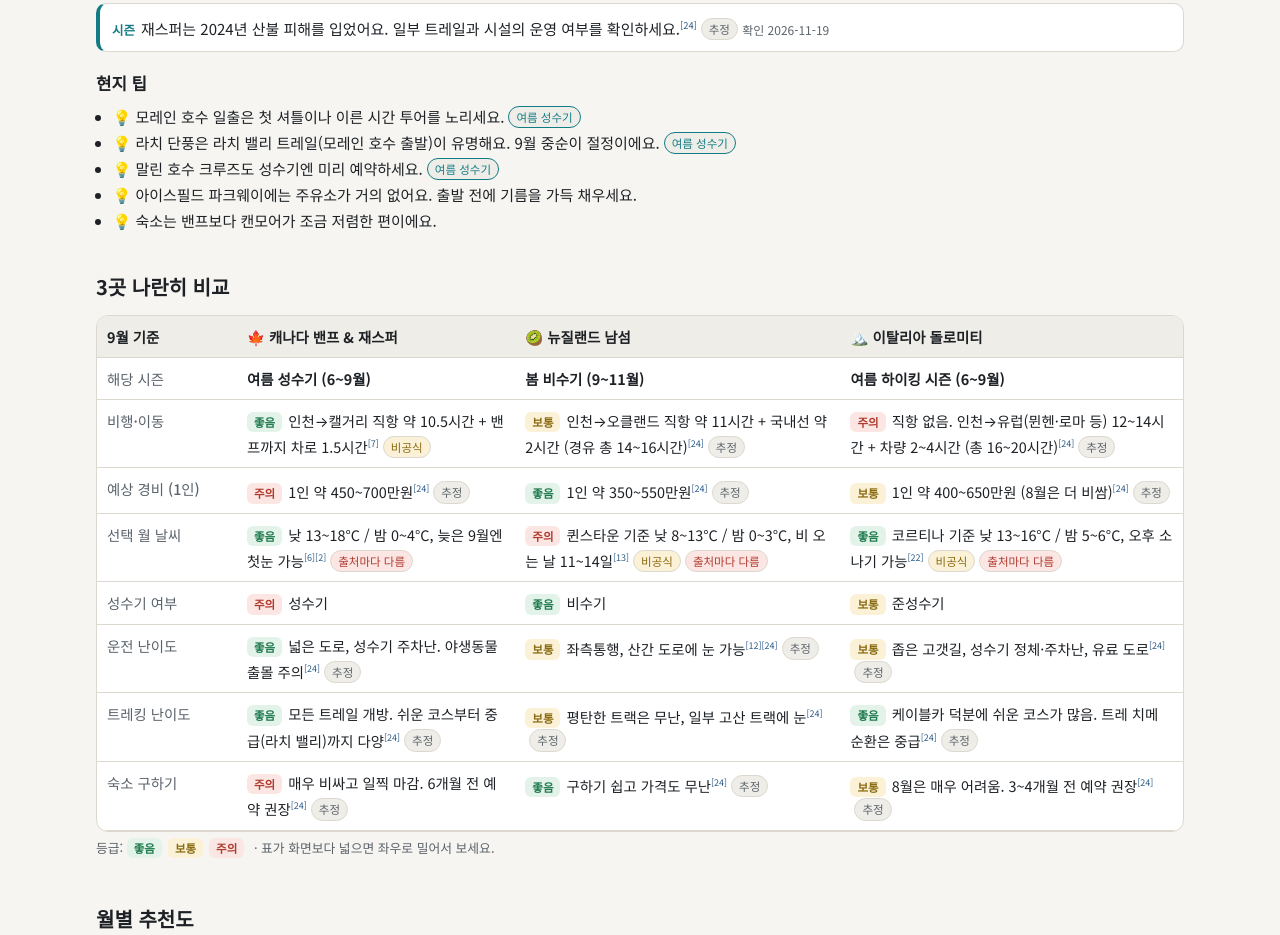
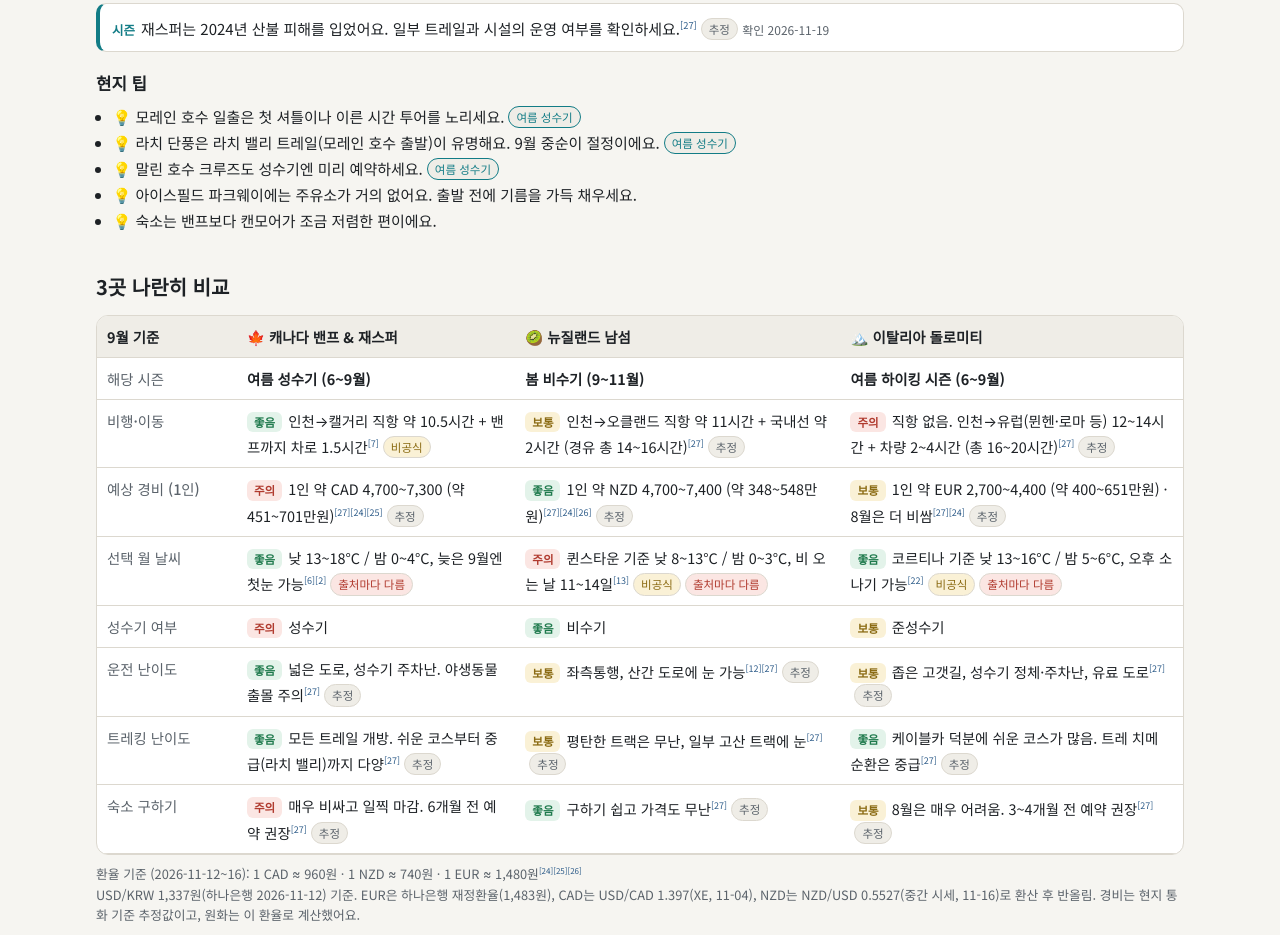
Before and after one commit to noso77/TravelPlaner, a plain HTML site: page index.html in a window 1280 px wide. Shown: the part 2700-3635 px from the top of the page. Drawn offline with Linux system fonts and the light colour scheme.

Commit message:
Show seasonal costs in local currency with KRW and the FX rates used
Costs are stored as CAD/NZD/EUR amounts and converted to KRW from a single
FX table (2026-11-12~16 rates, cited), shown under the comparison table.

Co-Authored-By: Claude Opus 5.5 <noreply@anthropic.com>

```diff
--- a/index.html
+++ b/index.html
@@ -153,6 +153,7 @@ footer{padding:30px 0 40px;color:var(--muted);font-size:.82rem}
   <section id="compare" aria-labelledby="h-compare">
     <h2 id="h-compare">3곳 나란히 비교</h2>
     <div class="scroll-x" id="compare-table"></div>
+    <p class="legend" id="fx-note"></p>
     <p class="legend">등급: <span class="lv lv-good">좋음</span><span class="lv lv-mid">보통</span><span class="lv lv-warn">주의</span> · 표가 화면보다 넓으면 좌우로 밀어서 보세요.</p>
   </section>
 
@@ -202,12 +203,15 @@ const SOURCES = [
   { id:"moonhoney", title:"Moonhoney Travel – 9월 돌로미티 하이킹 (리프트 종료 시기)", url:"https://www.moonhoneytravel.com/hiking-dolomites-september/", official:false, read:true, checkedAt:CHECKED },
   { id:"wanderlog-cortina", title:"Wanderlog – 9월 코르티나 날씨", url:"https://wanderlog.com/geoInMonth/10027/9/cortina-dampezzo-in-september", official:false, read:true, checkedAt:CHECKED },
   { id:"commons", title:"Wikimedia Commons – 사진 출처 (각 사진 페이지 링크 참조)", url:"https://commons.wikimedia.org/", official:true, read:true, checkedAt:CHECKED },
+  { id:"fx-hana", title:"하나은행 Daily 외환 리포트 (2026-11-12) – USD/KRW·EUR/KRW", url:"https://biz.kebhana.com/cont/hanafx/file/Daily261112.pdf", official:true, read:true, checkedAt:CHECKED },
+  { id:"fx-xe", title:"XE – USD/CAD 환율 차트 (2026-11-04)", url:"https://www.xe.com/currencycharts/?from=USD&to=CAD", official:false, read:true, checkedAt:CHECKED },
+  { id:"fx-nzd", title:"therighttrader – NZD/USD 중간 시세 (2026-11-16)", url:"https://therighttrader.com/convert/usd-to-nzd", official:false, read:true, checkedAt:CHECKED },
   { id:"estimate", title:"작성자 추정 – 공개 자료 없이 계산한 참고값 (검증 필요)", url:"", official:false, read:false, checkedAt:CHECKED }
 ];
 
 const REGIONS = [
 {
-  id:"banff", cls:"r-banff", flag:"🍁", name:"캐나다 밴프 & 재스퍼", hemisphere:"N",
+  id:"banff", cls:"r-banff", flag:"🍁", name:"캐나다 밴프 & 재스퍼", currency:"CAD", hemisphere:"N",
   summary:"에메랄드빛 빙하호와 아이스필드 파크웨이 드라이브. 직항이 있어 이동이 가장 편해요.",
   monthly:[2,2,2,1,2,4,5,5,5,2,1,2],
   season:["한겨울, 스키 시즌 (−15°C 안팎)","한겨울, 호수 결빙","늦겨울, 트레일 대부분 눈","해빙기, 진흙·눈 섞인 비수기","늦봄, 호수 대부분 아직 결빙","초여름, 호수 해빙·성수기 시작","한여름 성수기, 가장 붐빔","한여름 성수기, 산불 연기 가능","초가을, 라치(낙엽송) 단풍, 일교차 큼","가을 끝, 첫눈·시설 휴업 시작","초겨울 비수기","겨울, 스키 시즌 시작"],
@@ -246,7 +250,7 @@ const REGIONS = [
       ],
       tips:["모레인 호수 일출은 첫 셔틀이나 이른 시간 투어를 노리세요.","라치 단풍은 라치 밸리 트레일(모레인 호수 출발)이 유명해요. 9월 중순이 절정이에요.","말린 호수 크루즈도 성수기엔 미리 예약하세요."],
       compare:{
-        cost:{ value:"1인 약 450~700만원", level:"warn", src:["estimate"], estimate:true },
+        cost:{ amount:[4700,7300], level:"warn", src:["estimate","fx-hana","fx-xe"], estimate:true },
         drive:{ value:"넓은 도로, 성수기 주차난. 야생동물 출몰 주의", level:"good", src:["estimate"], estimate:true },
         trek:{ value:"모든 트레일 개방. 쉬운 코스부터 중급(라치 밸리)까지 다양", level:"good", src:["estimate"], estimate:true },
         lodging:{ value:"매우 비싸고 일찍 마감. 6개월 전 예약 권장", level:"warn", src:["estimate"], estimate:true }
@@ -260,7 +264,7 @@ const REGIONS = [
       ],
       tips:["10월 초는 단풍 끝물과 한산함을 함께 누릴 수 있어요.","호수 색을 보려면 6월 이후가 안전해요."],
       compare:{
-        cost:{ value:"1인 약 350~550만원", level:"mid", src:["estimate"], estimate:true },
+        cost:{ amount:[3600,5700], level:"mid", src:["estimate","fx-hana","fx-xe"], estimate:true },
         drive:{ value:"눈·결빙 가능, 겨울 타이어 권장", level:"mid", src:["estimate"], estimate:true },
         trek:{ value:"저지대 위주. 고지대 트레일은 눈", level:"mid", src:["estimate"], estimate:true },
         lodging:{ value:"구하기 쉽고 가격도 무난", level:"good", src:["estimate"], estimate:true }
@@ -273,7 +277,7 @@ const REGIONS = [
       ],
       tips:["레이크 루이스 호수 위 아이스 스케이트가 겨울 명물이에요.","밴프 어퍼 온천에서 설경을 보며 몸을 녹이세요."],
       compare:{
-        cost:{ value:"1인 약 350~600만원 (연말·스키 성수기는 더 비쌈)", level:"mid", src:["estimate"], estimate:true },
+        cost:{ amount:[3600,6300], note:"연말·스키 성수기는 더 비쌈", level:"mid", src:["estimate","fx-hana","fx-xe"], estimate:true },
         drive:{ value:"눈길·결빙, 겨울 타이어 필수, 도로 통제 잦음", level:"warn", src:["estimate"], estimate:true },
         trek:{ value:"트레킹 대신 스노슈잉·스키", level:"warn", src:["estimate"], estimate:true },
         lodging:{ value:"연말·주말 외엔 여유", level:"good", src:["estimate"], estimate:true }
@@ -282,7 +286,7 @@ const REGIONS = [
   checklist:["캐나다 eTA 신청 (공식 사이트)","Parks Canada 입장 패스 구매","모레인 호수·레이크 루이스 셔틀 예약 (4월 중순 오픈)","렌터카 예약 (캘거리 공항 픽업)","밴프·재스퍼·캔모어 숙소 예약","베어 스프레이 현지 구매 (항공기 반입 불가)","말린 호수 크루즈 예약"]
 },
 {
-  id:"nz", cls:"r-nz", flag:"🥝", name:"뉴질랜드 남섬", hemisphere:"S",
+  id:"nz", cls:"r-nz", flag:"🥝", name:"뉴질랜드 남섬", currency:"NZD", hemisphere:"S",
   summary:"피오르드, 빙하, 별빛 호수까지 풍경이 다양해요. 남반구라 한국과 계절이 반대예요.",
   monthly:[5,5,5,4,2,2,2,2,2,3,4,4],
   season:["한여름 성수기, 해가 김","한여름, 날씨 가장 안정적","늦여름·초가을, 추천 시기","가을 단풍 (애로우타운)","늦가을, 쌀쌀함","초겨울, 스키 시즌","한겨울, 산간 도로 결빙","한겨울, 스키 시즌","초봄, 쌀쌀하고 날씨가 자주 바뀜, 비수기","봄, 루핀 개화 전, 날씨 회복","늦봄, 루핀 꽃 시즌","초여름, 성수기 시작"],
@@ -316,7 +320,7 @@ const REGIONS = [
       ],
       tips:["샌드플라이(모래파리) 기피제를 꼭 챙기세요.","연말연시는 현지인 휴가철이라 숙소를 특히 일찍 잡으세요."],
       compare:{
-        cost:{ value:"1인 약 450~650만원", level:"warn", src:["estimate"], estimate:true },
+        cost:{ amount:[6100,8800], level:"warn", src:["estimate","fx-hana","fx-nzd"], estimate:true },
         drive:{ value:"도로 상태는 좋지만 캠퍼밴이 많고 좌측통행", level:"mid", src:["drivesafe","estimate"], estimate:true },
         trek:{ value:"모든 트랙 개방, 쉬운 코스 많음", level:"good", src:["estimate"], estimate:true },
         lodging:{ value:"비싸고 일찍 마감. 4~6개월 전 예약 권장", level:"warn", src:["estimate"], estimate:true }
@@ -327,7 +331,7 @@ const REGIONS = [
       cautions:[],
       tips:["3월은 여름 날씨에 가격은 조금 내려가서 가장 추천하는 시기예요."],
       compare:{
-        cost:{ value:"1인 약 400~600만원", level:"mid", src:["estimate"], estimate:true },
+        cost:{ amount:[5400,8100], level:"mid", src:["estimate","fx-hana","fx-nzd"], estimate:true },
         drive:{ value:"좌측통행, 5월엔 산간 아침 결빙 가능", level:"mid", src:["drivesafe","estimate"], estimate:true },
         trek:{ value:"대부분 트랙 개방", level:"good", src:["estimate"], estimate:true },
         lodging:{ value:"3월은 아직 붐비고, 4~5월은 여유", level:"mid", src:["estimate"], estimate:true }
@@ -340,7 +344,7 @@ const REGIONS = [
       ],
       tips:["7월 방학철엔 퀸스타운이 스키 관광객으로 붐벼요."],
       compare:{
-        cost:{ value:"1인 약 400~600만원", level:"mid", src:["estimate"], estimate:true },
+        cost:{ amount:[5400,8100], level:"mid", src:["estimate","fx-hana","fx-nzd"], estimate:true },
         drive:{ value:"결빙·눈길, 체인 필요 구간, 좌측통행", level:"warn", src:["drivesafe","estimate"], estimate:true },
         trek:{ value:"저지대 트랙만 무난. 고산 트랙은 눈", level:"mid", src:["estimate"], estimate:true },
         lodging:{ value:"스키 거점(퀸스타운)은 붐비고 그 외는 여유", level:"mid", src:["estimate"], estimate:true }
@@ -355,7 +359,7 @@ const REGIONS = [
       ],
       tips:["밀포드 사운드는 비 오는 날 폭포가 더 장관이에요. 날씨에 실망하지 마세요.","루핀은 11월 말 테카포 호숫가가 유명해요."],
       compare:{
-        cost:{ value:"1인 약 350~550만원", level:"good", src:["estimate"], estimate:true },
+        cost:{ amount:[4700,7400], level:"good", src:["estimate","fx-hana","fx-nzd"], estimate:true },
         drive:{ value:"좌측통행, 산간 도로에 눈 가능", level:"mid", src:["drivesafe","estimate"], estimate:true },
         trek:{ value:"평탄한 트랙은 무난, 일부 고산 트랙에 눈", level:"mid", src:["estimate"], estimate:true },
         lodging:{ value:"구하기 쉽고 가격도 무난", level:"good", src:["estimate"], estimate:true }
@@ -364,7 +368,7 @@ const REGIONS = [
   checklist:["NZeTA와 IVL 결제 (앱 권장)","렌터카 예약 (편도 반납 여부 확인)","밀포드 사운드 크루즈 예약","퀸스타운·와나카·테카포·마운트 쿡 숙소 예약","국제운전면허증 발급","방수 재킷과 보온 레이어 준비"]
 },
 {
-  id:"dolo", cls:"r-dolo", flag:"🏔️", name:"이탈리아 돌로미티", hemisphere:"N",
+  id:"dolo", cls:"r-dolo", flag:"🏔️", name:"이탈리아 돌로미티", currency:"EUR", hemisphere:"N",
   summary:"뾰족한 석회암 봉우리와 초원, 산장(리푸지오) 문화. 여름엔 하이킹, 겨울엔 스키 명소예요.",
   monthly:[2,2,2,1,1,4,5,4,4,2,1,2],
   season:["스키 시즌","스키 시즌","늦은 스키 시즌","해빙기, 리프트 대부분 휴업","비수기, 산장 대부분 휴업","하이킹 시즌 시작, 고지대엔 잔설","하이킹 성수기","최성수기, 가장 붐비고 비쌈","초중순 쾌적, 하순부터 리프트·산장 순차 종료","가을 단풍, 시설 대부분 휴업","비수기","스키 시즌 시작"],
@@ -400,7 +404,7 @@ const REGIONS = [
       ],
       tips:["9월에 간다면 첫 2주를 노리세요. 리프트와 산장 운영이 가장 넉넉해요.","산장 점심은 현금만 받는 곳도 있으니 유로 현금을 조금 챙기세요.","인기 명소는 아침 8시 전에 도착하면 주차와 사진 모두 수월해요.","뇌우를 피하려면 고지대 트레킹은 오전에 마치세요."],
       compare:{
-        cost:{ value:"1인 약 400~650만원 (8월은 더 비쌈)", level:"mid", src:["estimate"], estimate:true },
+        cost:{ amount:[2700,4400], note:"8월은 더 비쌈", level:"mid", src:["estimate","fx-hana"], estimate:true },
         drive:{ value:"좁은 고갯길, 성수기 정체·주차난, 유료 도로", level:"mid", src:["estimate"], estimate:true },
         trek:{ value:"케이블카 덕분에 쉬운 코스가 많음. 트레 치메 순환은 중급", level:"good", src:["estimate"], estimate:true },
         lodging:{ value:"8월은 매우 어려움. 3~4개월 전 예약 권장", level:"mid", src:["estimate"], estimate:true }
@@ -413,7 +417,7 @@ const REGIONS = [
       ],
       tips:["10월엔 카레차 호수처럼 도로변에서 볼 수 있는 명소 위주로 일정을 짜세요."],
       compare:{
-        cost:{ value:"1인 약 300~500만원", level:"good", src:["estimate"], estimate:true },
+        cost:{ amount:[2000,3400], level:"good", src:["estimate","fx-hana"], estimate:true },
         drive:{ value:"한산하지만 고갯길 일부 통제·결빙 가능", level:"mid", src:["estimate"], estimate:true },
         trek:{ value:"리프트 휴업으로 고지대 접근 어려움", level:"warn", src:["estimate"], estimate:true },
         lodging:{ value:"휴업이 많지만 영업하는 곳은 여유", level:"good", src:["estimate"], estimate:true }
@@ -426,7 +430,7 @@ const REGIONS = [
       ],
       tips:["알페 디 시우시는 겨울에도 설원 산책을 할 수 있어요."],
       compare:{
-        cost:{ value:"1인 약 450~700만원", level:"warn", src:["estimate"], estimate:true },
+        cost:{ amount:[3000,4700], level:"warn", src:["estimate","fx-hana"], estimate:true },
         drive:{ value:"눈길·결빙, 겨울 타이어 또는 체인 필수", level:"warn", src:["estimate"], estimate:true },
         trek:{ value:"트레킹 대신 스키·설원 산책", level:"warn", src:["estimate"], estimate:true },
         lodging:{ value:"연말·2월 성수기엔 어려움", level:"mid", src:["estimate"], estimate:true }
@@ -434,6 +438,14 @@ const REGIONS = [
   ],
   checklist:["ETIAS 시행 여부 확인 (출발 3개월 전)","트레 치메 유료 도로 예약 (auronzo.info)","브라이에스 호수 진입 예약 (7/1~9/15 방문 시)","렌터카 예약 (국제운전면허증 필수)","코르티나·발 가르데나 숙소 예약","케이블카 운영 종료일 확인"]
 }];
+
+// 환율: 경비는 현지 통화로 저장하고 원화는 아래 환율로 계산해 표시한다
+const FX = {
+  asOf:"2026-11-12~16",
+  krw:{ CAD:960, NZD:740, EUR:1480 },
+  note:"USD/KRW 1,337원(하나은행 2026-11-12) 기준. EUR은 하나은행 재정환율(1,483원), CAD는 USD/CAD 1.397(XE, 11-04), NZD는 NZD/USD 0.5527(중간 시세, 11-16)로 환산 후 반올림",
+  src:["fx-hana","fx-xe","fx-nzd"]
+};
 
 const COMPARE_ROWS = [
   { key:"season", label:"해당 시즌" },
@@ -531,8 +543,26 @@ const COMPARE_ROWS = [
       cons: season.cons.map(tag).concat(region.cons.map(plain)),
       cautions: season.cautions.map(c => Object.assign({ seasonal: true }, c)).concat(region.cautions),
       tips: season.tips.map(tag).concat(region.tips.map(plain)),
-      compare: Object.assign({}, region.compare, season.compare)
+      compare: withCostText(Object.assign({}, region.compare, season.compare), region.currency, FX)
     };
+  }
+  function comma(n) {
+    return String(Math.round(n)).replace(/\B(?=(\d{3})+(?!\d))/g, ",");
+  }
+  // 현지 통화 금액 → "1인 약 CAD 4,700~7,300 (약 451~701만원)"
+  function formatCost(cost, currency, fx) {
+    const rate = fx.krw[currency];
+    const man = x => comma(Math.round(x * rate / 10000));
+    return "1인 약 " + currency + " " + comma(cost.amount[0]) + "~" + comma(cost.amount[1]) +
+      " (약 " + man(cost.amount[0]) + "~" + man(cost.amount[1]) + "만원)" + (cost.note ? " · " + cost.note : "");
+  }
+  function withCostText(compare, currency, fx) {
+    if (compare.cost && compare.cost.amount) compare.cost = Object.assign({}, compare.cost, { value: formatCost(compare.cost, currency, fx) });
+    return compare;
+  }
+  function renderFx(fx, sources) {
+    return "환율 기준 (" + esc(fx.asOf) + "): " + Object.keys(fx.krw).map(k => "1 " + k + " ≈ " + comma(fx.krw[k]) + "원").join(" · ") +
+      cite(fx.src, sources) + "<br>" + esc(fx.note) + ". 경비는 현지 통화 기준 추정값이고, 원화는 이 환율로 계산했어요.";
   }
   function seasonBadge(item, season) {
     return item.seasonal ? '<span class="badge b-season">' + esc(season.label) + "</span>" : "";
@@ -625,7 +655,7 @@ const COMPARE_ROWS = [
     };
   }
 
-  const App = { MONTHS, esc, clampMonth, parseHash, buildHash, stars, cite, badges, weatherFor, seasonOf, monthsLabel, viewFor, renderSummary, renderTabs, renderPanel, renderCompare, renderHeatmap, renderChecklists, renderSources, makeStore };
+  const App = { MONTHS, esc, clampMonth, parseHash, buildHash, stars, cite, badges, weatherFor, seasonOf, monthsLabel, viewFor, formatCost, renderFx, renderSummary, renderTabs, renderPanel, renderCompare, renderHeatmap, renderChecklists, renderSources, makeStore };
   root.TravelApp = App;
 
   if (typeof document === "undefined") return;
@@ -644,6 +674,7 @@ const COMPARE_ROWS = [
   $("month").innerHTML = MONTHS.map((m, i) => '<option value="' + (i + 1) + '">' + m + "</option>").join("");
   $("checked-at").textContent = "정보 확인일: " + CHECKED;
   $("source-list").innerHTML = renderSources(SOURCES);
+  $("fx-note").innerHTML = renderFx(FX, SOURCES);
 
   function render() {
     $("month").value = String(state.month);
```
Also changed, not shown: tests/site.test.mjs (+23 -0 lines), 1 other file.
